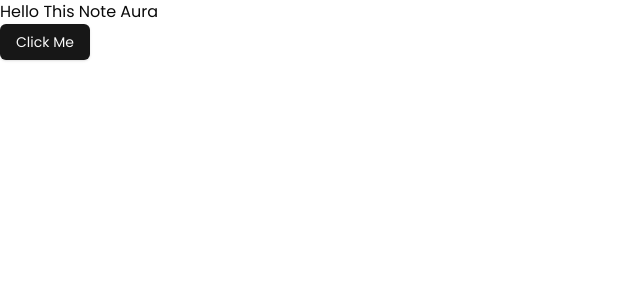
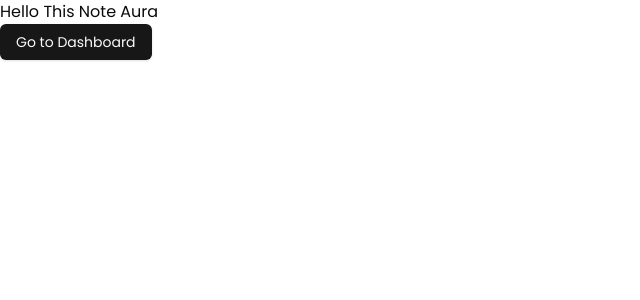
Before and after one commit to Rajeevkavala/NoteAura, a Next.js app: page / in a window 1280 px wide. Shown: the top 300 px of the page, without its empty margins (0-640 px from the left). Built offline with nearby package versions, Linux system fonts and the light colour scheme; no server answers.

Commit message:
Fixed Bug

```diff
--- a/app/page.js
+++ b/app/page.js
@@ -3,6 +3,7 @@ import { Button } from "@/components/ui/button";
 import { api } from "@/convex/_generated/api";
 import { UserButton, useUser } from "@clerk/nextjs";
 import { useMutation } from "convex/react";
+import Link from "next/link";
 import { useEffect } from "react";
 
 export default function Home() {
@@ -29,7 +30,9 @@ export default function Home() {
   return (
     <div className="div">
       <h1>Hello This Note Aura</h1>
-      <Button>Click Me</Button>
+      <Button>
+        <Link href="/dashboard">Go to Dashboard</Link>
+      </Button>
 
       <UserButton/>
     </div>
--- a/configs/AIModel.js
+++ b/configs/AIModel.js
@@ -4,7 +4,7 @@ const {
     HarmBlockThreshold,
   } = require("@google/generative-ai");
 
-  const apiKey = "AIzaSyB71b3JbsScaatnYNGwPOJAMJv8ZFwJtdA";
+  const apiKey = process.env.NEXT_PUBLIC_GEMINI_API_KEY;
   const genAI = new GoogleGenerativeAI(apiKey);
 
   const model = genAI.getGenerativeModel({
```
